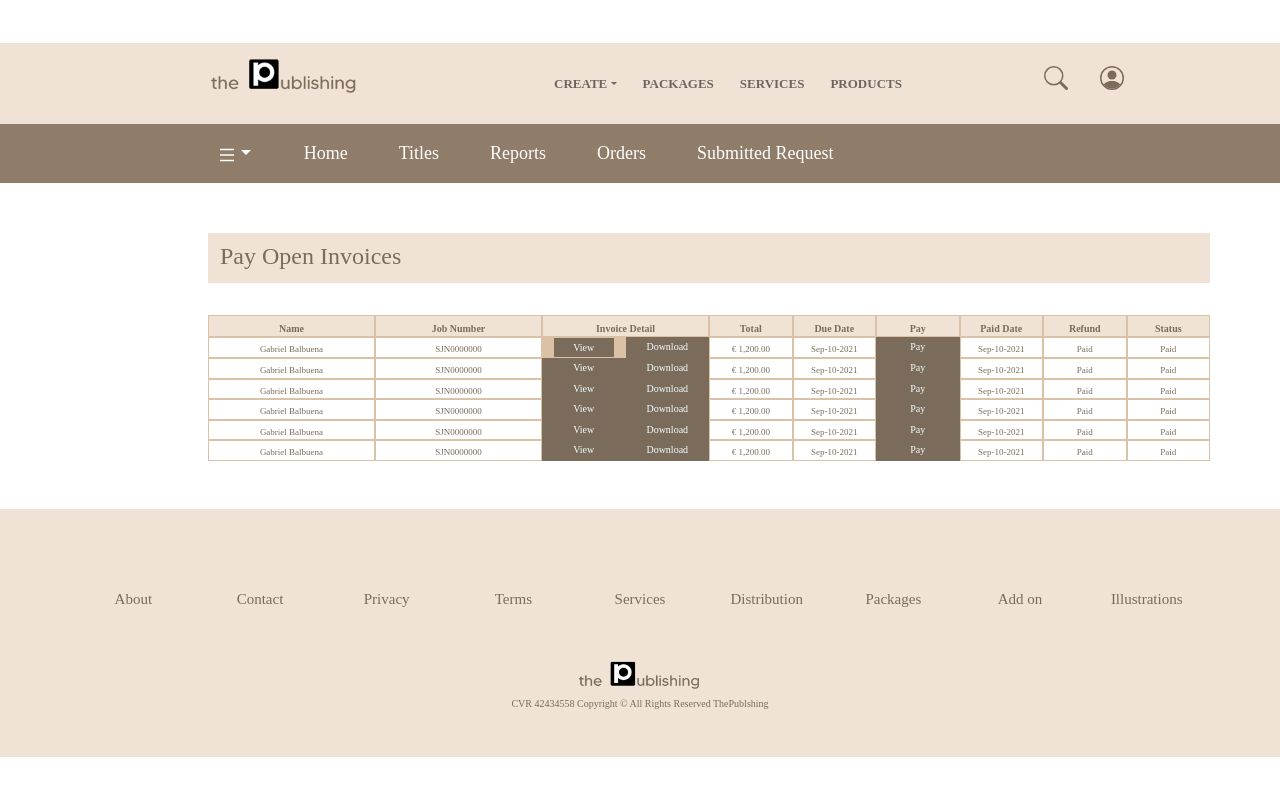
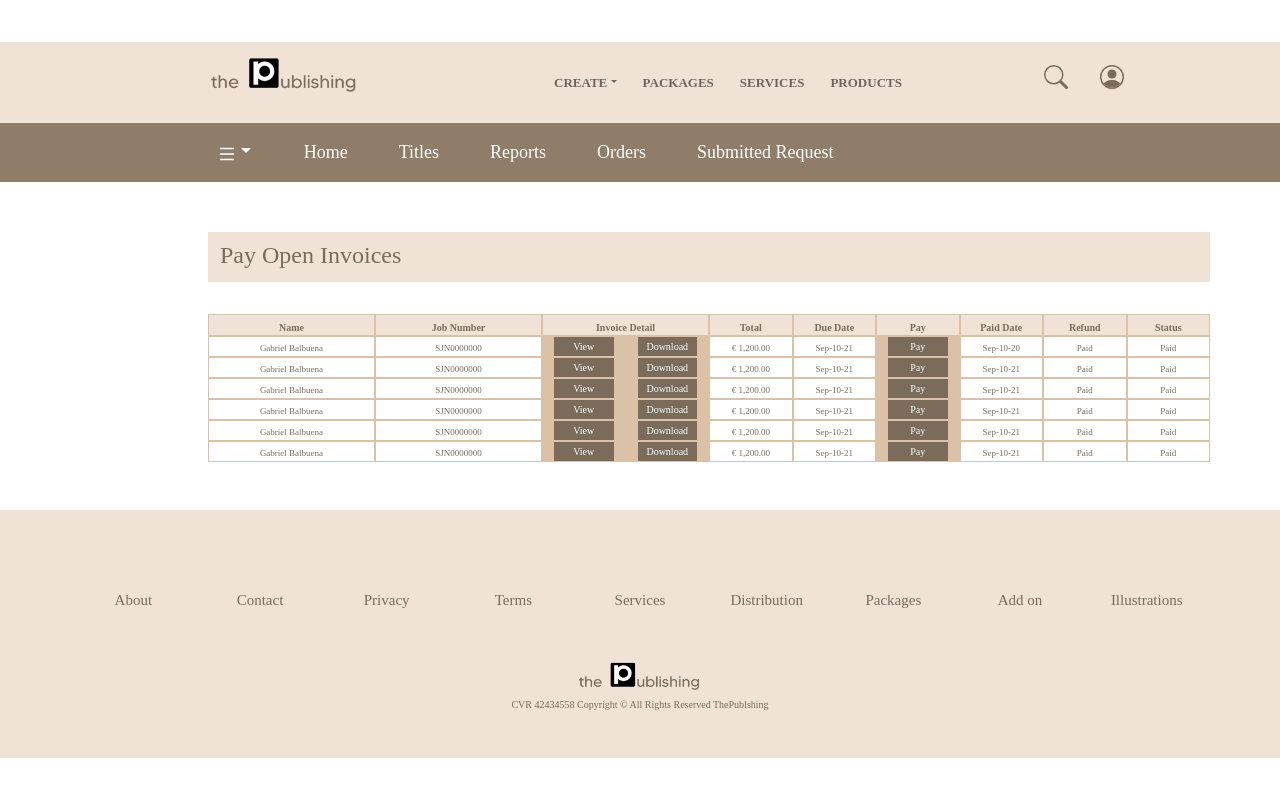
Before and after one commit to poloyacero/publish-web, a Next.js app: page /dashboard/payopeninvoices in a window 1280 px wide. Shown: the top 796 px of the page. Built offline with nearby package versions, Linux system fonts and the light colour scheme; a web font is replaced by a local one.

Commit message:
add border to table<Col className={styles2.documentsviewpdf}>Pay</Col>

```diff
--- a/components/Dashboard/packagesdashboard.module.css
+++ b/components/Dashboard/packagesdashboard.module.css
@@ -10,7 +10,7 @@
   background-color: #faf6f2;
   width: 736px;
   height: 50px;
-  padding-top: 10px;
+  padding-top: 3px;
   padding-left: 17px;
   text-align: left;
 }
--- a/pages/dashboard/payopeninvoices.tsx
+++ b/pages/dashboard/payopeninvoices.tsx
@@ -43,71 +43,71 @@ export default function payopeninvoices() {
                   <Col md={2} className={styles2.documentscolborder}>Gabriel Balbuena</Col>
                   <Col md={2} className={styles2.documentscolborder}>SJN0000000</Col>
                   <Col md={1} className={styles2.documentsviewpdf1} ><Col className={styles2.documentsviewpdf}>View</Col></Col>
-                  <Col md={1} className={styles2.documentsviewpdf}>Download</Col>
+                  <Col md={1} className={styles2.documentsviewpdf1}><Col className={styles2.documentsviewpdf}>Download</Col></Col>
                   <Col md={1} className={styles2.documentscolborder}>€ 1,200.00</Col>
-                  <Col md={1} className={styles2.documentscolborder}>Sep-10-2021</Col>
-                  <Col md={1} className={styles2.documentsviewpdf}>Pay</Col>
-                  <Col md={1} className={styles2.documentscolborder}>Sep-10-2021</Col>
+                  <Col md={1} className={styles2.documentscolborder}>Sep-10-21</Col>
+                  <Col md={1} className={styles2.documentsviewpdf1}><Col className={styles2.documentsviewpdf}>Pay</Col></Col>
+                  <Col md={1} className={styles2.documentscolborder}>Sep-10-20</Col>
                   <Col md={1} className={styles2.documentscolborder}>Paid</Col>
                   <Col md={1} className={styles2.documentscolborder}>Paid</Col>
                  </Row>
                  <Row className="text-center">
                   <Col md={2} className={styles2.documentscolborder}>Gabriel Balbuena</Col>
                   <Col md={2} className={styles2.documentscolborder}>SJN0000000</Col>
-                  <Col md={1} className={styles2.documentsviewpdf}>View</Col>
-                  <Col md={1} className={styles2.documentsviewpdf}>Download</Col>
+                  <Col md={1} className={styles2.documentsviewpdf1}><Col className={styles2.documentsviewpdf}>View</Col></Col>
+                  <Col md={1} className={styles2.documentsviewpdf1}><Col className={styles2.documentsviewpdf}>Download</Col></Col>
                   <Col md={1} className={styles2.documentscolborder}>€ 1,200.00</Col>
-                  <Col md={1} className={styles2.documentscolborder}>Sep-10-2021</Col>
-                  <Col md={1} className={styles2.documentsviewpdf}>Pay</Col>
-                  <Col md={1} className={styles2.documentscolborder}>Sep-10-2021</Col>
+                  <Col md={1} className={styles2.documentscolborder}>Sep-10-21</Col>
+                  <Col md={1} className={styles2.documentsviewpdf1}><Col className={styles2.documentsviewpdf}>Pay</Col></Col>
+                  <Col md={1} className={styles2.documentscolborder}>Sep-10-21</Col>
                   <Col md={1} className={styles2.documentscolborder}>Paid</Col>
                   <Col md={1} className={styles2.documentscolborder}>Paid</Col>
                  </Row>
                  <Row className="text-center">
                   <Col md={2} className={styles2.documentscolborder}>Gabriel Balbuena</Col>
                   <Col md={2} className={styles2.documentscolborder}>SJN0000000</Col>
-                  <Col md={1} className={styles2.documentsviewpdf}>View</Col>
-                  <Col md={1} className={styles2.documentsviewpdf}>Download</Col>
+                  <Col md={1} className={styles2.documentsviewpdf1}><Col className={styles2.documentsviewpdf}>View</Col></Col>
+                  <Col md={1} className={styles2.documentsviewpdf1}><Col className={styles2.documentsviewpdf}>Download</Col></Col>
                   <Col md={1} className={styles2.documentscolborder}>€ 1,200.00</Col>
-                  <Col md={1} className={styles2.documentscolborder}>Sep-10-2021</Col>
-                  <Col md={1} className={styles2.documentsviewpdf}>Pay</Col>
-                  <Col md={1} className={styles2.documentscolborder}>Sep-10-2021</Col>
+                  <Col md={1} className={styles2.documentscolborder}>Sep-10-21</Col>
+                  <Col md={1} className={styles2.documentsviewpdf1}><Col className={styles2.documentsviewpdf}>Pay</Col></Col>
+                  <Col md={1} className={styles2.documentscolborder}>Sep-10-21</Col>
                   <Col md={1} className={styles2.documentscolborder}>Paid</Col>
                   <Col md={1} className={styles2.documentscolborder}>Paid</Col>
                  </Row>
                  <Row className="text-center">
                   <Col md={2} className={styles2.documentscolborder}>Gabriel Balbuena</Col>
                   <Col md={2} className={styles2.documentscolborder}>SJN0000000</Col>
-                  <Col md={1} className={styles2.documentsviewpdf}>View</Col>
-                  <Col md={1} className={styles2.documentsviewpdf}>Download</Col>
+                  <Col md={1} className={styles2.documentsviewpdf1}><Col className={styles2.documentsviewpdf}>View</Col></Col>
+                  <Col md={1} className={styles2.documentsviewpdf1}><Col className={styles2.documentsviewpdf}>Download</Col></Col>
                   <Col md={1} className={styles2.documentscolborder}>€ 1,200.00</Col>
-                  <Col md={1} className={styles2.documentscolborder}>Sep-10-2021</Col>
-                  <Col md={1} className={styles2.documentsviewpdf}>Pay</Col>
-                  <Col md={1} className={styles2.documentscolborder}>Sep-10-2021</Col>
+                  <Col md={1} className={styles2.documentscolborder}>Sep-10-21</Col>
+                  <Col md={1} className={styles2.documentsviewpdf1}><Col className={styles2.documentsviewpdf}>Pay</Col></Col>
+                  <Col md={1} className={styles2.documentscolborder}>Sep-10-21</Col>
                   <Col md={1} className={styles2.documentscolborder}>Paid</Col>
                   <Col md={1} className={styles2.documentscolborder}>Paid</Col>
                  </Row>
                  <Row className="text-center">
                   <Col md={2} className={styles2.documentscolborder}>Gabriel Balbuena</Col>
                   <Col md={2} className={styles2.documentscolborder}>SJN0000000</Col>
-                  <Col md={1} className={styles2.documentsviewpdf}>View</Col>
-                  <Col md={1} className={styles2.documentsviewpdf}>Download</Col>
+                  <Col md={1} className={styles2.documentsviewpdf1}><Col className={styles2.documentsviewpdf}>View</Col></Col>
+                  <Col md={1} className={styles2.documentsviewpdf1}><Col className={styles2.documentsviewpdf}>Download</Col></Col>
                   <Col md={1} className={styles2.documentscolborder}>€ 1,200.00</Col>
-                  <Col md={1} className={styles2.documentscolborder}>Sep-10-2021</Col>
-                  <Col md={1} className={styles2.documentsviewpdf}>Pay</Col>
-                  <Col md={1} className={styles2.documentscolborder}>Sep-10-2021</Col>
+                  <Col md={1} className={styles2.documentscolborder}>Sep-10-21</Col>
+                  <Col md={1} className={styles2.documentsviewpdf1}><Col className={styles2.documentsviewpdf}>Pay</Col></Col>
+                  <Col md={1} className={styles2.documentscolborder}>Sep-10-21</Col>
                   <Col md={1} className={styles2.documentscolborder}>Paid</Col>
                   <Col md={1} className={styles2.documentscolborder}>Paid</Col>
                  </Row>
                   <Row className="text-center">
                   <Col md={2} className={styles2.documentscolborder}>Gabriel Balbuena</Col>
                   <Col md={2} className={styles2.documentscolborder}>SJN0000000</Col>
-                  <Col md={1} className={styles2.documentsviewpdf}>View</Col>
-                  <Col md={1} className={styles2.documentsviewpdf}>Download</Col>
+                  <Col md={1} className={styles2.documentsviewpdf1}><Col className={styles2.documentsviewpdf}>View</Col></Col>
+                  <Col md={1} className={styles2.documentsviewpdf1}><Col className={styles2.documentsviewpdf}>Download</Col></Col>
                   <Col md={1} className={styles2.documentscolborder}>€ 1,200.00</Col>
-                  <Col md={1} className={styles2.documentscolborder}>Sep-10-2021</Col>
-                  <Col md={1} className={styles2.documentsviewpdf}>Pay</Col>
-                  <Col md={1} className={styles2.documentscolborder}>Sep-10-2021</Col>
+                  <Col md={1} className={styles2.documentscolborder}>Sep-10-21</Col>
+                  <Col md={1} className={styles2.documentsviewpdf1}><Col className={styles2.documentsviewpdf}>Pay</Col></Col>
+                  <Col md={1} className={styles2.documentscolborder}>Sep-10-21</Col>
                   <Col md={1} className={styles2.documentscolborder}>Paid</Col>
                   <Col md={1} className={styles2.documentscolborder}>Paid</Col>
                  </Row>
```
Also changed, not shown: components/Dashboard/forms.tsx (+7 -8 lines), pages/dashboard/ordersdashboard.tsx (+12 -12 lines), pages/dashboard/titlesdashboard.tsx (+4 -4 lines).
